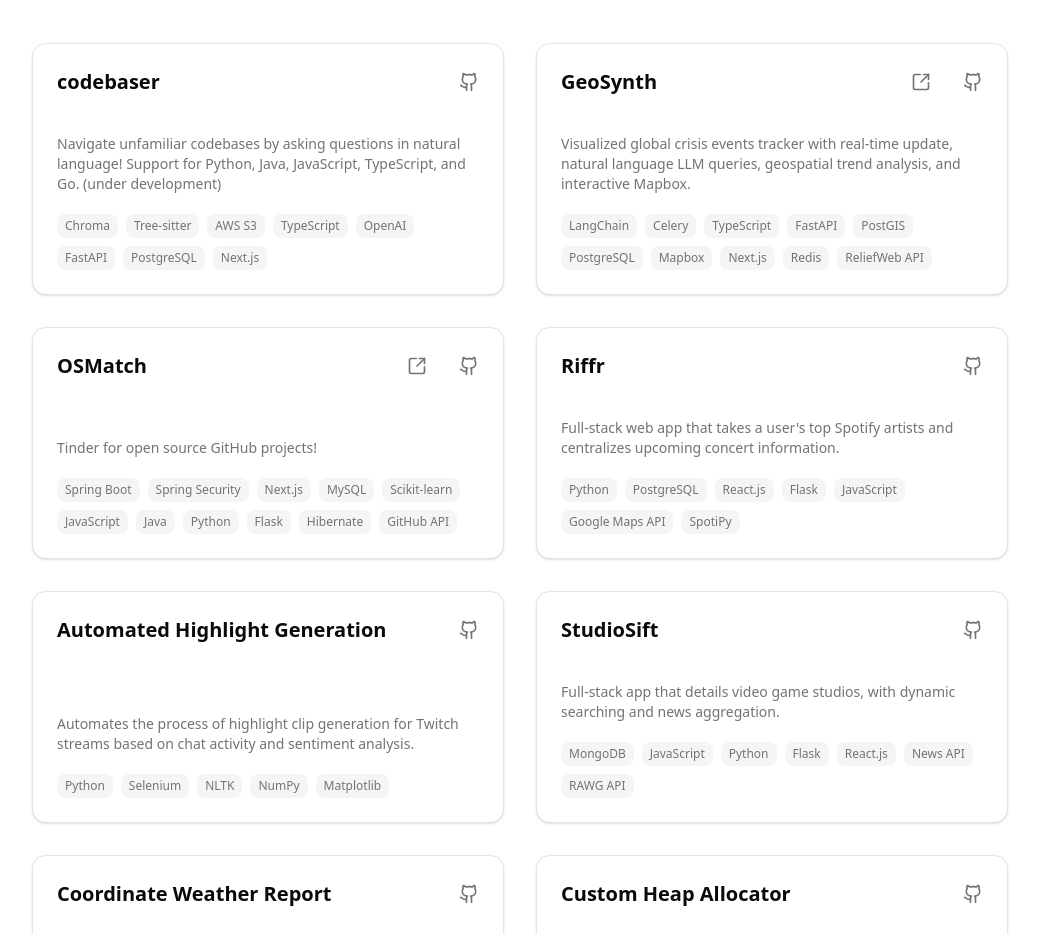
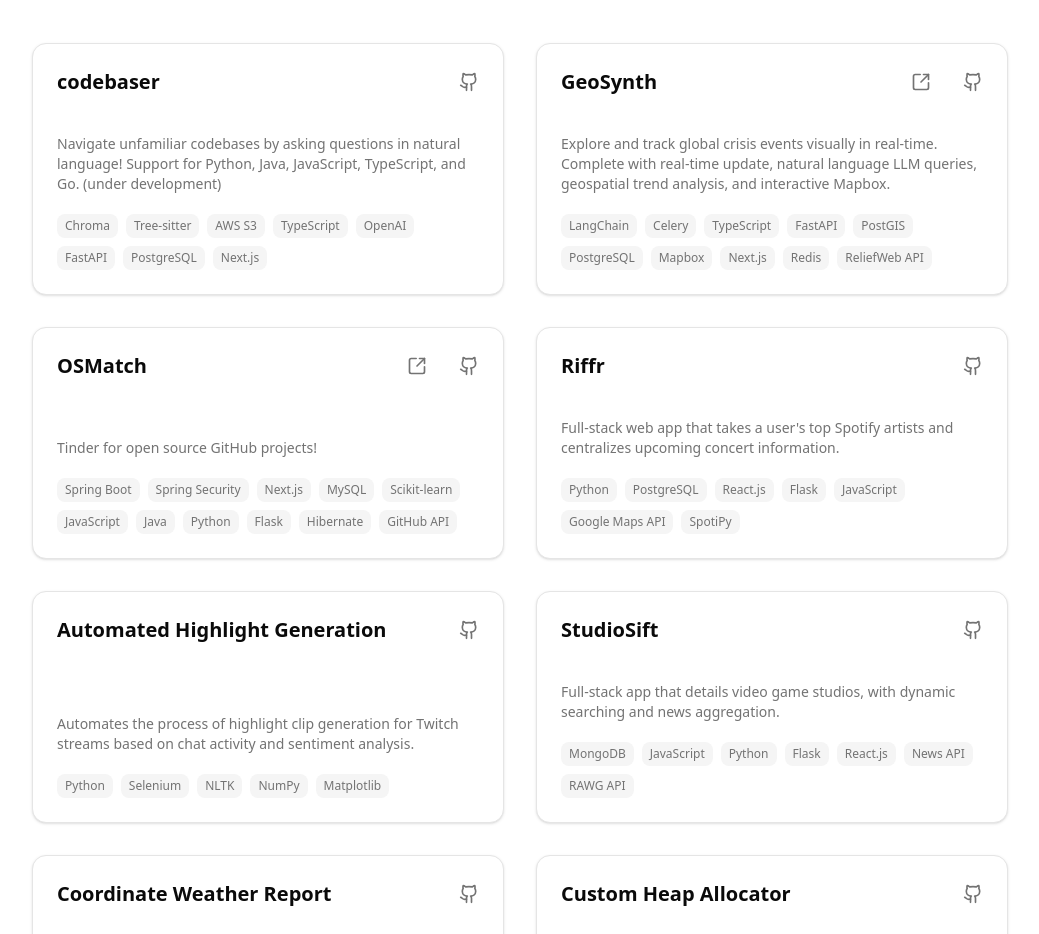
Before and after one commit to akashm6/current_portfolio, a Next.js app: page / in a window 1280 px wide. Shown: the part 2160-3094 px from the top of the page, without its empty margins (120-1159 px from the left). Built offline with nearby package versions, Linux system fonts and the light colour scheme.

Commit message:
more concise project descriptions

```diff
--- a/src/components/Projects.jsx
+++ b/src/components/Projects.jsx
@@ -25,7 +25,7 @@ const projects = [
   {
     name: "GeoSynth",
     description:
-      "Visualized global crisis events tracker with real-time update, natural language LLM queries, geospatial trend analysis, and interactive Mapbox.",
+      "Explore and track global crisis events visually in real-time. Complete with real-time update, natural language LLM queries, geospatial trend analysis, and interactive Mapbox.",
     tools: [
       "LangChain",
       "Celery",
```
